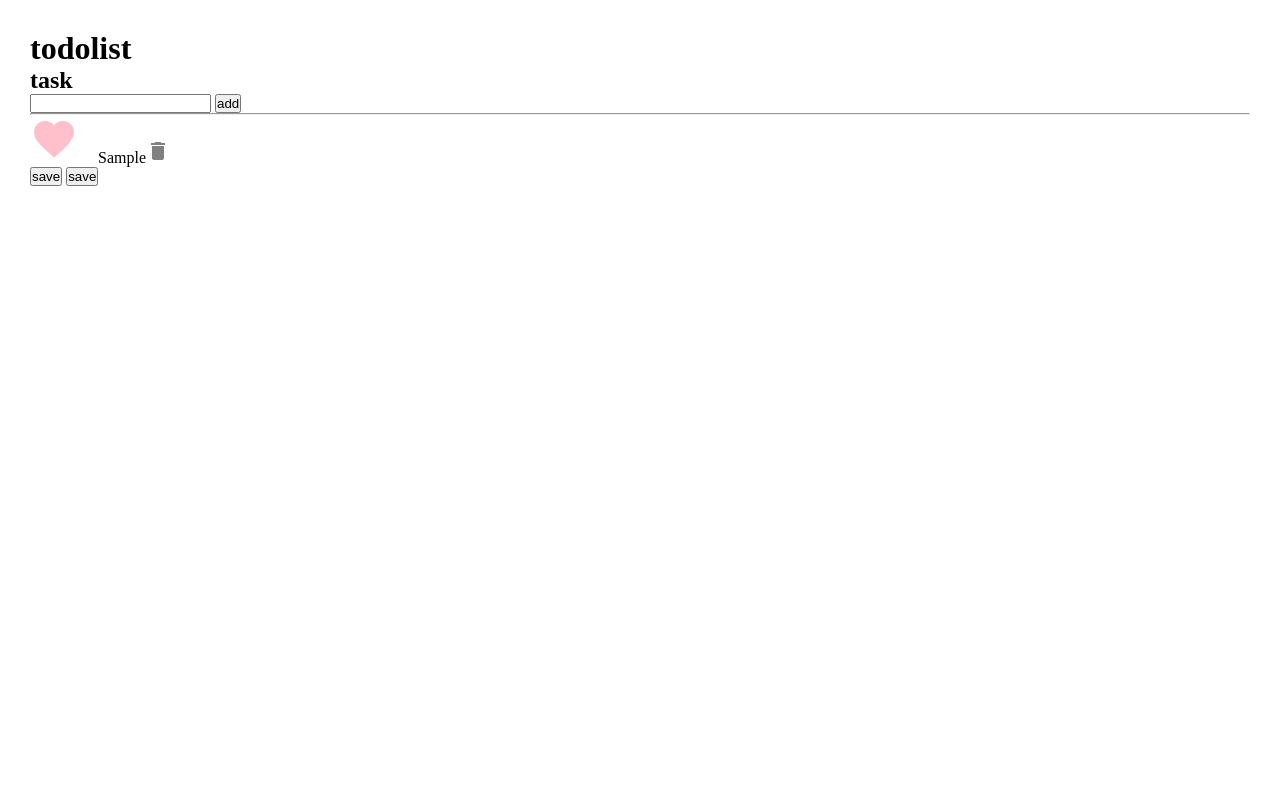
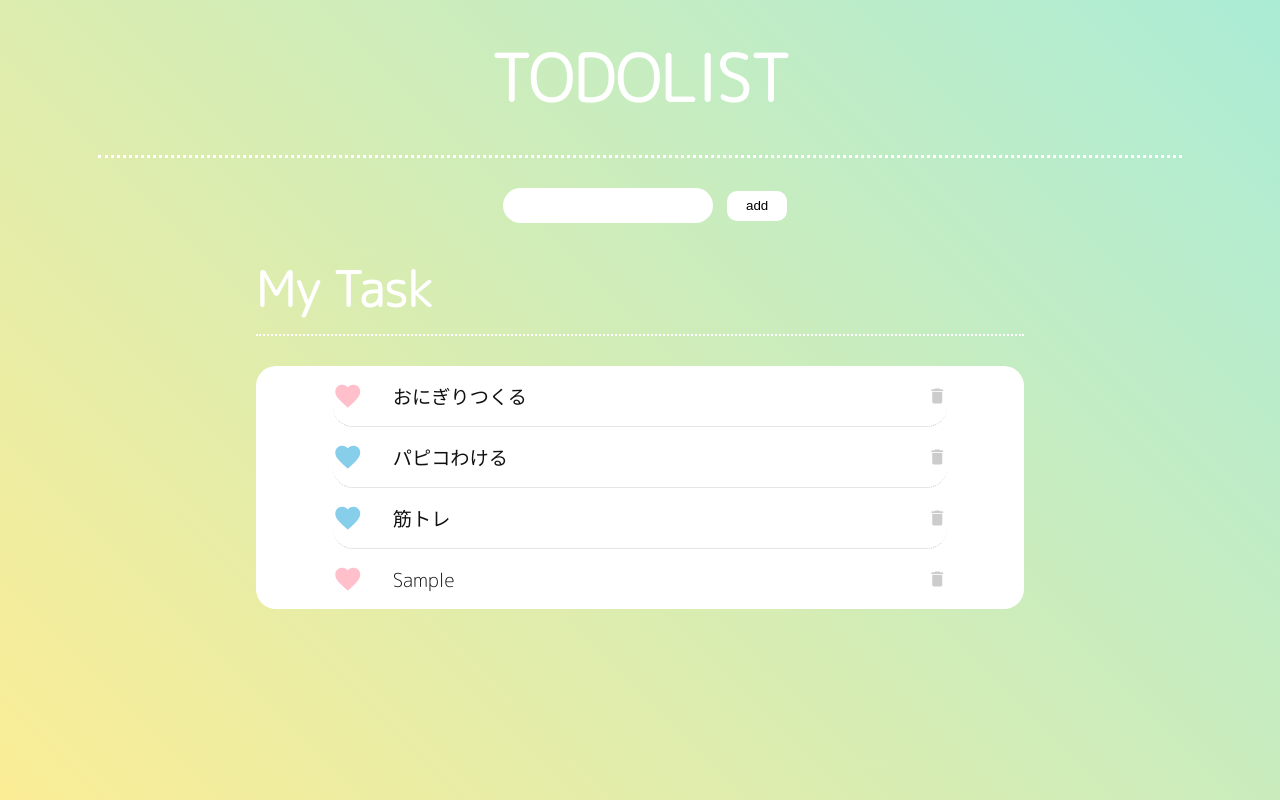
Before and after one commit to t-mocho/todolistNew, a plain HTML site: page index.html in a window 1280 px wide. Both pictures are taken after typing "Sample" into the empty fields and a click on the button "add". Drawn offline with Linux system fonts and the light colour scheme.

Commit message:
保存無完成

```diff
--- a/app.js
+++ b/app.js
@@ -1,95 +1,56 @@
-// todolist
-var todos = [{
-  num: 0,
-  task: addtext,
-  done: false
-}];
-// 0番目削除
-todos.shift();
+// 出力
+const addBtn = document.getElementById('inBtn');
+const todos = [];
+const addTask = document.getElementById('task-list');
 
-// id
-const tasklist = document.getElementById('tasklist');
+// ボタン押下で追加
+addBtn.onclick = function() {
+  const addText = document.getElementById('inArea');
+  todos.push(addText.value);
 
-// 追加
-const addbtn = document.getElementById('addbtn');
-addbtn.onclick = function() {
-  const text = document.getElementById('addtext').value;
-  const todo = {};
-  if (text) {
-    // 値更新
-    todo.task = text;
-    todo.done = false;
-    // 配列追加
-    todos.push(todo);
-    // 書き出し'
-    addtodo(todos);
-    // 入力値リセット
-    let re = document.getElementById('addtext');
-    re.value = "";
+  // 空文字は入力値スルー
+  if (addText.value !== "") {
+    // li作成
+    var addLi = document.createElement('li');
+    for (var i = 0; i < todos.length; i++) {
+      addLi.innerHTML = todos[i];
+      document.getElementById('task-list').appendChild(addLi);
+    }
+    // アイコン追加
+    addLi.insertAdjacentHTML('afterbegin', '<i class="material-icons add">favorite</i>');
+    addLi.insertAdjacentHTML('beforeend', '<i class="material-icons del">delete</i>');
   }
-};
+  // 入力値リセット
+  addText.value = "";
+}
 
-// 書き出し関数
-function addtodo(todos) {
-  // li作成
-  var newli = document.createElement('li');
-  // todosの配列を1つずつとる
-  for (let i in todos) {
-    var addlist = todos[i].task;
-  }
-  // HTMLに書き出し
-  newli.insertAdjacentHTML('afterbegin', '<i class="material-icons add">favorite</i>');
-  newli.appendChild(document.createTextNode(addlist));
-  newli.insertAdjacentHTML('beforeend', '<i class="material-icons del">delete</i>');
-  tasklist.appendChild(newli);
-};
 
-// 完了
-tasklist.addEventListener('click', (e) => {
-  //console.log(todos);
+// 削除
+const delList = document.getElementById('task-list');
+delList.addEventListener('click', (e) => {
   let target = e.target;
-  // addclass
-  const icon = document.getElementsByClassName('material-icons add');
-  if (target.classList.contains('add')) {
-    for (var i = 0; i < todos.length; i++) {
-      // ハートクリックでtoggle
-      if (target === icon[i]) {
-        target.classList.toggle('end');
-        // done変更
-        todos[i].done = !todos[i].done;
-      }
+  const delBtn = document.getElementsByClassName('material-icons del');
+  for (var i = 0; i < delBtn.length; i++) {
+    if (target === delBtn[i]) {
+      const delList = target.parentNode;
+      delList.style.transform = "translateX(150px)";
+      delList.style.opacity = "0";
+      delList.style.transition = ".9s";
+      setTimeout(function() {
+        delList.style.display = "none";
+      }, 800);
     }
   }
 });
 
-tasklist.addEventListener('click', (a) => {
-  target = a.target;
-  for (var i = 0; i < todos.length; i++) {
-    const delicon = document.getElementsByClassName('material-icons del');
-    // deliconがクリックされたら処理
-    if (target === delicon[i]) {
-      // 番号取得
-      var id = todos.indexOf(todos[i]);
-      // 配列削除
-      todos.splice(id, 1);
-      // HTML削除
-      target.parentElement.remove();
+// 完了
+document.getElementById('task-list').addEventListener('click', (e) => {
+  let target = e.target;
+  const endLi = document.getElementsByTagName('li');
+  const endImg = document.getElementsByClassName('material-icons add');
+  for (var i = 0; i < endImg.length; i++) {
+    if (target === endImg[i]) {
+      target.classList.toggle('end');
     }
   }
 });
-
-// ローカルに保存ッ
-const savebtn = document.getElementById('savebtn');
-savebtn.onclick = function() {
-  //JSON.stringifyした上で、localStorageに保存します。
-  var deta = localStorage.setItem('todos', JSON.stringify(todos));
-};
-
-// ローカルから取り出し
-(function() {
-  //localStorageから取り出し
-  var loadtodo = localStorage.getItem('todos');
-  //取り出した後にJSON.parseをかけます。
-  tododeta = JSON.parse(loadtodo);
-  console.log(tododeta);
-})();
--- a/index.html
+++ b/index.html
@@ -1,29 +1,38 @@
 <!DOCTYPE html>
-<html lang="ja" dir="ltr">
+<html lang=ja dir="ltr">
 
 <head>
   <meta charset="utf-8">
+  <meta name="viewport" content="width=460,initial-scale=1">
+  <title>TODOLIST</title>
+  <link rel="stylesheet" href="style.css">
+  <link href="https://fonts.googleapis.com/css?family=M+PLUS+Rounded+1c:300&display=swap" rel="stylesheet">
   <link href="https://fonts.googleapis.com/icon?family=Material+Icons" rel="stylesheet">
-  <link rel="stylesheet" href="style.css">
-  <title>Todolist2保存版</title>
 </head>
 
 <body>
-  <header>
-    <h1>todolist</h1>
+  <header class="header">
+    <h1>TODOLIST</h1>
   </header>
-  <main>
-    <h2>task</h2>
-    <input type="text" id="addtext">
-    <button id="addbtn">add</button>
-    <hr>
-    <div id="task">
-      <ul id="tasklist">
+
+  <main class="main">
+
+    <div class="inText">
+      <input id="inArea" type="text">
+      <button id="inBtn">add</button>
+    </div>
+
+    <div class="task">
+      <h2 class="task-title">My Task</h2>
+      <ul id="task-list">
+        <li><i class="material-icons add">favorite</i>おにぎりつくる<i class="material-icons del">delete</i></li>
+        <li><i class="material-icons add end">favorite</i>パピコわける<i class="material-icons del">delete</i></li>
+        <li><i class="material-icons add end">favorite</i>筋トレ<i class="material-icons del">delete</i></li>
       </ul>
     </div>
-    <button id="savebtn">save</button>
-    <button id="clearbtn">save</button>
+
   </main>
+
   <script src="app.js"></script>
 </body>
 
--- a/style.css
+++ b/style.css
@@ -4,23 +4,171 @@
 }
 
 body {
-  margin: 30px;
+  height: 100%;
+  background: linear-gradient(-135deg, #abecd6, #fbed96);
+  background-attachment: fixed;
+  font-family: 'M PLUS Rounded 1c', sans-serif;
 }
 
-#tasklist {
+html {
+  height: 100%;
+}
+
+.header {
+  padding: 30px;
+  border-bottom: 3px dotted #fff;
+  text-align: center;
+  font-size: 2em;
+  color: #fff;
+  width: 80%;
+  margin: auto;
+}
+
+.main {
+  height: 500px;
+  margin: 20px 0;
+  text-align: center;
+}
+
+.inText {
+  font-size: 1em;
+}
+
+#inArea {
+  padding: 5px;
+  margin: 10px;
+  width: 200px;
+  height: 25px;
+  border-radius: 20px;
+  border: none;
+}
+
+#inBtn {
+  background: #fff;
+  border: none;
+  width: 60px;
+  height: 30px;
+  border-radius: 10px;
+}
+
+.task-clear {
+  display: flex;
+  justify-content: center;
+}
+
+#clearBtn {
+  background: #fff;
+  border: none;
+  width: 200px;
+  height: 30px;
+  border-radius: 10px;
+  margin-top: 30px;
+}
+
+.task {
+  width: 60%;
+  margin: 20px auto;
+  text-align: left;
+}
+
+.task-title {
+  font-size: 3em;
+  color: #fff;
+  border-bottom: dotted 2px #fff;
+  padding-bottom: 10px;
+}
+
+#task-list {
+  margin: 30px 0;
   list-style: none;
+  border-radius: 20px;
+  background: #fff;
+  animation-name: fadeIn;
+  animation-duration: 2s;
+}
+
+#task-list li {
+  height: 60px;
+  border-bottom: 1px dotted #ccc;
+  font-size: 1.2em;
+  color: #111;
+  width: 80%;
+  border-radius: 20px;
+  margin: auto;
+  display: flex;
+  align-items: center;
+  animation-name: slideIn;
+  animation-duration: 1s;
+  animation-timing-function: ease;
+  background: #fff;
+}
+
+@keyframes slideIn {
+  from {
+    opacity: 0;
+    transform: translateX(70px);
+  }
+
+  to {
+    opacity: 1;
+    transform: translateX(0);
+  }
+}
+
+@keyframes fadeIn {
+  from {
+    opacity: 0;
+  }
+
+  to {
+    opacity: 1;
+  }
+}
+
+#task-list li:last-child {
+  border-bottom: none;
+}
+
+#task-list li.end {
+  color: skyblue;
+  background: #eee;
 }
 
 .material-icons.add {
+  font-size: 30px;
+  margin-right: 30px;
   color: pink;
-  margin-right: 20px;
-  font-size: 3em;
+  cursor: pointer;
+  transition: .5s;
 }
 
 .material-icons.add.end {
+  font-size: 30px;
+  margin-right: 30px;
   color: skyblue;
 }
 
 .material-icons.del {
-  color: gray;
+  font-size: 20px;
+  color: #ccc;
+  margin-left: auto;
+  cursor: pointer;
 }
+
+.slideout {
+  animation-name: slideOut;
+  animation-duration: 1s;
+  animation-timing-function: ease;
+}
+
+@keyframes slideOut {
+  from {
+    opacity: 1;
+    transform: translateX(0);
+  }
+
+  to {
+    opacity: 0;
+    transform: translateX(150px);
+  }
+}
```
